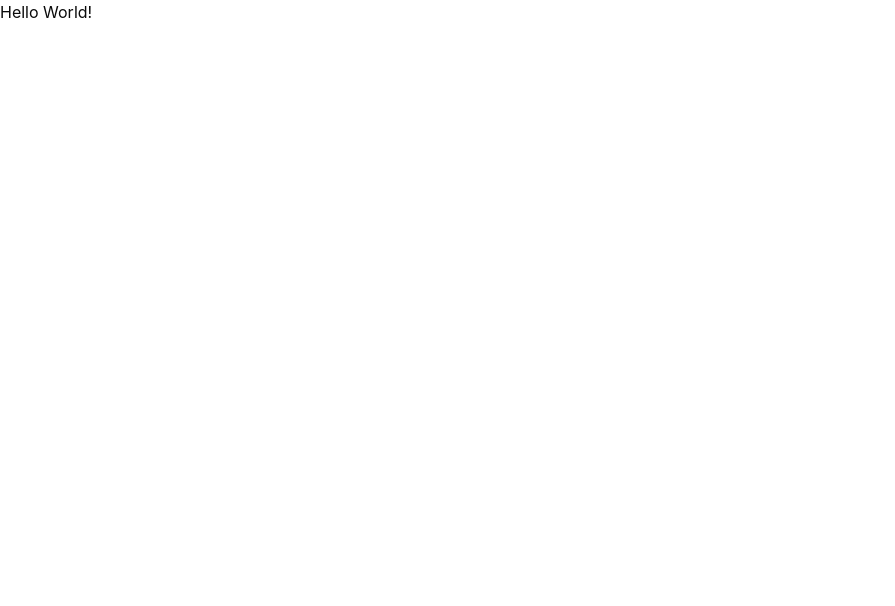
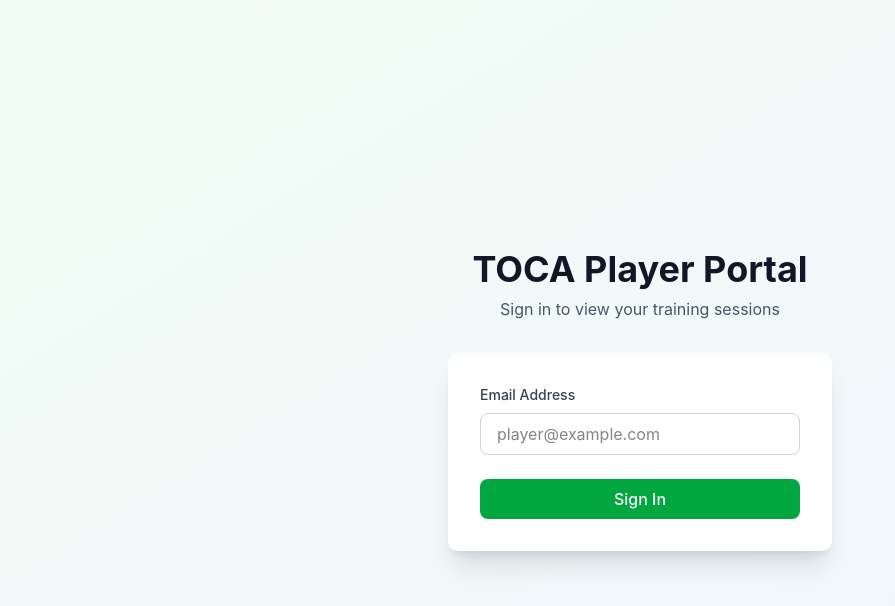
Before and after one commit to charlieweinberger/TOCA-Player-Portal, a React (Vite) app in the folder client/: page /sign-in in a window 1280 px wide. Shown: the top 606 px of the page, without its empty margins (0-895 px from the left). Built offline with nearby package versions, Linux system fonts and the light colour scheme.

Commit message:
installed packages, set up login page w/ localstorage (for now)

```diff
--- a/client/package.json
+++ b/client/package.json
@@ -11,12 +11,14 @@
   },
   "dependencies": {
     "@tailwindcss/vite": "^4.2.1",
+    "@tanstack/react-query": "^5.90.21",
     "class-variance-authority": "^0.7.1",
     "clsx": "^2.1.1",
     "lucide-react": "^0.575.0",
     "radix-ui": "^1.4.3",
     "react": "^19.2.0",
     "react-dom": "^19.2.0",
+    "react-router-dom": "^7.13.1",
     "tailwind-merge": "^3.5.0",
     "tailwindcss": "^4.2.1"
   },
--- a/client/src/App.tsx
+++ b/client/src/App.tsx
@@ -1,5 +1,23 @@
+import { Routes, Route, Navigate } from "react-router-dom";
+import SignInPage from "./pages/SignInPage";
+import HomePage from "./pages/HomePage";
+import ProtectedRoute from "./components/ProtectedRoute";
+
 function App() {
-  return <div>Hello World!</div>;
+  return (
+    <Routes>
+      <Route path="/sign-in" element={<SignInPage />} />
+      <Route
+        path="/"
+        element={
+          <ProtectedRoute>
+            <HomePage />
+          </ProtectedRoute>
+        }
+      />
+      <Route path="*" element={<Navigate to="/" replace />} />
+    </Routes>
+  );
 }
 
 export default App;
--- /dev/null
+++ b/client/src/components/ProtectedRoute.tsx
@@ -0,0 +1,12 @@
+import { Navigate } from "react-router-dom";
+import { useAuth } from "../hooks/useAuth";
+
+export default function ProtectedRoute({ children }: { children: React.ReactNode }) {
+  const { email } = useAuth();
+
+  if (!email) {
+    return <Navigate to="/sign-in" replace />;
+  }
+
+  return <>{children}</>;
+}
--- /dev/null
+++ b/client/src/contexts/AuthContext.tsx
@@ -0,0 +1,25 @@
+import { useState } from "react";
+import { AuthContext } from "./authContext";
+
+export function AuthProvider({ children }: { children: React.ReactNode }) {
+  const [email, setEmailState] = useState<string | null>(() => {
+    // Load email from localStorage on mount
+    return localStorage.getItem("userEmail");
+  });
+
+  const setEmail = (email: string) => {
+    setEmailState(email);
+    localStorage.setItem("userEmail", email);
+  };
+
+  const logout = () => {
+    setEmailState(null);
+    localStorage.removeItem("userEmail");
+  };
+
+  return (
+    <AuthContext.Provider value={{ email, setEmail, logout }}>
+      {children}
+    </AuthContext.Provider>
+  );
+}
--- /dev/null
+++ b/client/src/contexts/authContext.ts
@@ -0,0 +1,11 @@
+import { createContext } from "react";
+
+export interface AuthContextType {
+  email: string | null;
+  setEmail: (email: string) => void;
+  logout: () => void;
+}
+
+export const AuthContext = createContext<AuthContextType | undefined>(
+  undefined,
+);
--- /dev/null
+++ b/client/src/hooks/useAuth.ts
@@ -0,0 +1,10 @@
+import { useContext } from "react";
+import { AuthContext } from "../contexts/authContext";
+
+export const useAuth = () => {
+  const context = useContext(AuthContext);
+  if (context === undefined) {
+    throw new Error("useAuth must be used within an AuthProvider");
+  }
+  return context;
+};
--- a/client/src/main.tsx
+++ b/client/src/main.tsx
@@ -1,10 +1,21 @@
 import { StrictMode } from "react";
 import { createRoot } from "react-dom/client";
+import { BrowserRouter } from "react-router-dom";
+import { QueryClient, QueryClientProvider } from "@tanstack/react-query";
+import { AuthProvider } from "./contexts/AuthContext.tsx";
 import "./index.css";
 import App from "./App.tsx";
 
+const queryClient = new QueryClient();
+
 createRoot(document.getElementById("root")!).render(
   <StrictMode>
-    <App />
+    <AuthProvider>
+      <QueryClientProvider client={queryClient}>
+        <BrowserRouter>
+          <App />
+        </BrowserRouter>
+      </QueryClientProvider>
+    </AuthProvider>
   </StrictMode>,
 );
--- /dev/null
+++ b/client/src/pages/HomePage.tsx
@@ -0,0 +1,16 @@
+import { useAuth } from "../hooks/useAuth";
+
+export default function HomePage() {
+  const { email } = useAuth();
+
+  return (
+    <div className="min-h-screen p-8">
+      <div className="max-w-7xl mx-auto">
+        <h1 className="text-3xl font-bold mb-4">Welcome, {email}!</h1>
+        <p className="text-gray-600">
+          Your training sessions will appear here.
+        </p>
+      </div>
+    </div>
+  );
+}
--- /dev/null
+++ b/client/src/pages/SignInPage.tsx
@@ -0,0 +1,59 @@
+import { useState } from "react";
+import { useNavigate } from "react-router-dom";
+import { useAuth } from "../hooks/useAuth";
+
+export default function SignInPage() {
+  const [email, setEmailInput] = useState("");
+  const { setEmail } = useAuth();
+  const navigate = useNavigate();
+
+  const handleSubmit = (e: React.SubmitEvent) => {
+    e.preventDefault();
+    if (email.trim()) {
+      setEmail(email.trim());
+      navigate("/");
+    }
+  };
+
+  return (
+    <div className="min-h-screen flex items-center justify-center bg-linear-to-br from-green-50 to-blue-50">
+      <div className="w-full max-w-md p-8">
+        <div className="text-center mb-8">
+          <h1 className="text-4xl font-bold text-gray-900 mb-2">
+            TOCA Player Portal
+          </h1>
+          <p className="text-gray-600">
+            Sign in to view your training sessions
+          </p>
+        </div>
+        <div className="bg-white rounded-lg shadow-xl p-8">
+          <form onSubmit={handleSubmit} className="space-y-6">
+            <div>
+              <label
+                htmlFor="email"
+                className="block text-sm font-medium text-gray-700 mb-2"
+              >
+                Email Address
+              </label>
+              <input
+                id="email"
+                type="email"
+                value={email}
+                onChange={(e) => setEmailInput(e.target.value)}
+                placeholder="player@example.com"
+                required
+                className="w-full px-4 py-2 border border-gray-300 rounded-md focus:ring-2 focus:ring-green-500 focus:border-transparent outline-none transition"
+              />
+            </div>
+            <button
+              type="submit"
+              className="w-full bg-green-600 text-white py-2 px-4 rounded-md hover:bg-green-700 focus:outline-none focus:ring-2 focus:ring-green-500 focus:ring-offset-2 transition font-medium"
+            >
+              Sign In
+            </button>
+          </form>
+        </div>
+      </div>
+    </div>
+  );
+}
```
Also changed, not shown: 2 other files (tests, documents, lock files or other folders).
